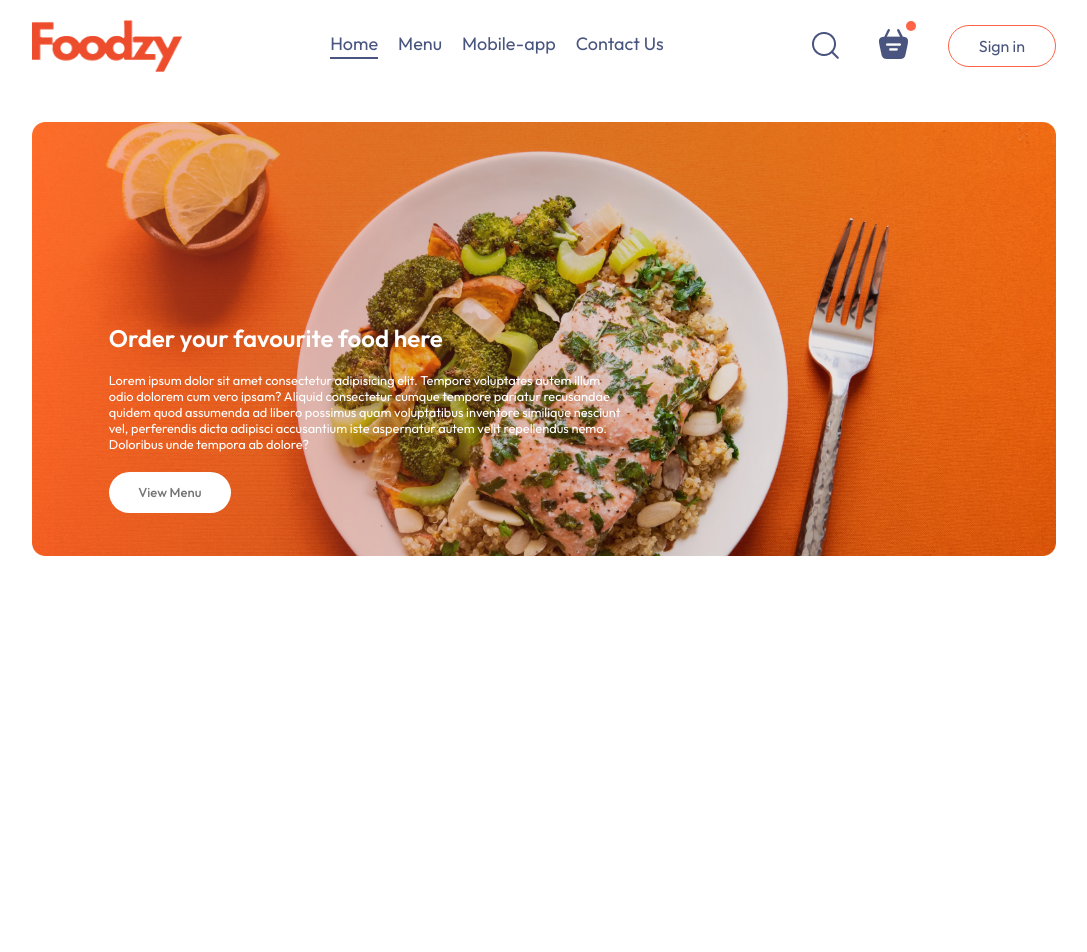
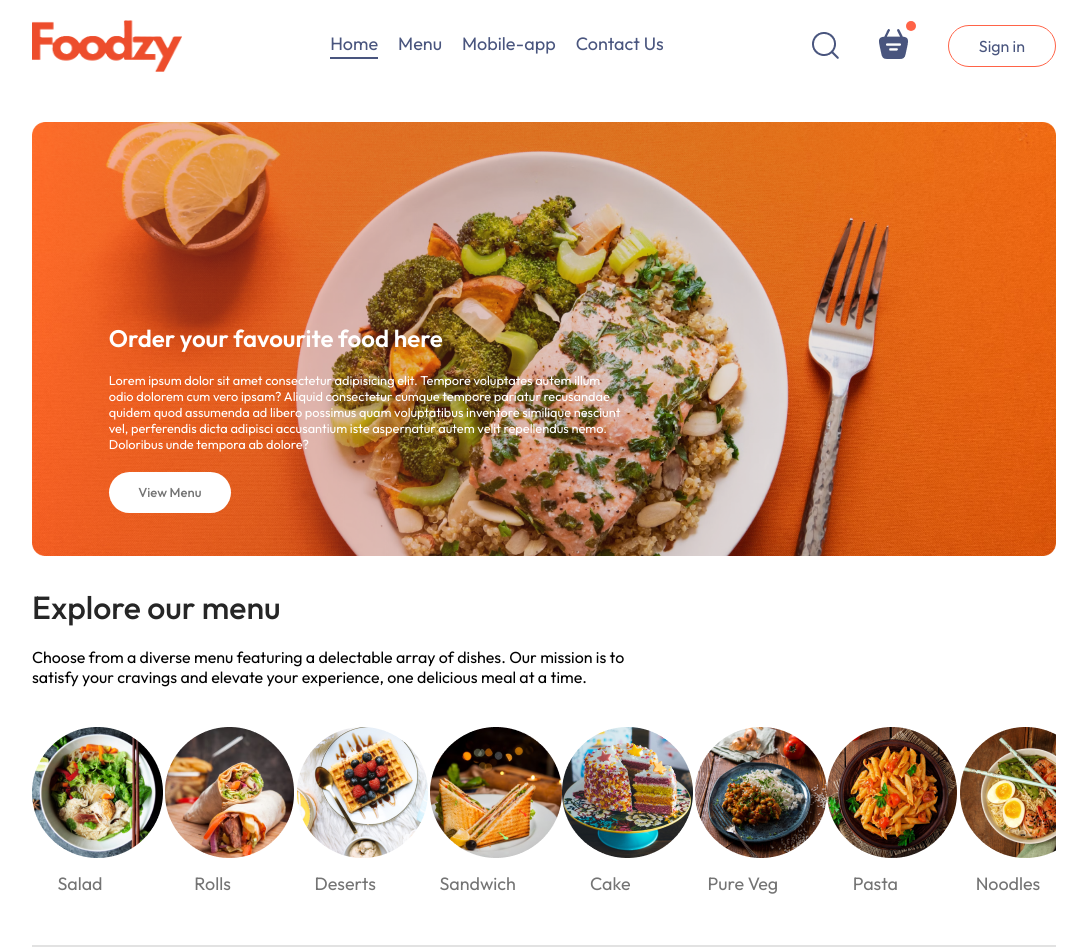
Before and after one commit to Muhammed-shamal/food-delivery-project, a React (Create React App) app: page / in a window 1280 px wide. Shown: the top 952 px of the page, without its empty margins (96-1183 px from the left). Before the commit the page ends 800 px from the top, so only its background shows below. Built offline with nearby package versions, Linux system fonts and the light colour scheme.

Commit message:
explore menu completed

```diff
--- a/src/components/ExploreMenu/ExploreMenu.css
+++ b/src/components/ExploreMenu/ExploreMenu.css
@@ -0,0 +1,57 @@
+.explore-menu {
+  display: flex;
+  flex-direction: column;
+  gap: 20px;
+}
+
+.explore-menu h1 {
+  color: #262626;
+  font-weight: 500;
+}
+
+.explore-menu-text {
+  max-width: 60%;
+  columns: #808080;
+}
+
+.explore-menu-list {
+  display: flex;
+  justify-content: space-between;
+  align-items: center;
+  gap: 30px;
+  text-align: center;
+  margin: 20px 0px;
+  overflow-x: scroll;
+}
+
+.explore-menu-list::-webkit-scrollbar {
+  display: none;
+}
+
+.explore-menu-list-item {
+    width: 7.5vw;
+    min-width: 80px;
+    cursor: pointer;
+    border-radius: 50%;
+    transition: 0.2s;
+}
+
+.explore-menu-list-item p {
+    margin-top: 10px;
+    color: #747474;
+    font-size: max(1.4vw, 16px);
+    cursor: pointer;
+}
+
+.explore-menu hr {
+    margin: 10px 0px;
+    height: 2px;
+    background-color: #e2e2e2;
+    border: none;
+}
+
+.explore-menu-list-item .active {
+    border: 4px solid tomato;
+    padding: 2px;
+    border-radius: 50%;
+}
--- a/src/components/ExploreMenu/ExploreMenu.jsx
+++ b/src/components/ExploreMenu/ExploreMenu.jsx
@@ -1,10 +1,28 @@
-import React from 'react'
-import './ExploreMenu.css'
+import React from "react";
+import "./ExploreMenu.css";
 
-function ExploreMenu() {
+import { menu_list } from "../../assets/assets";
+
+function ExploreMenu({category, setCategory}) {
   return (
-    <div>ExploreMenu</div>
-  )
+    <div id="explore-menu" className="explore-menu">
+      <h1>Explore our menu</h1>
+      <p className="explore-menu-text">
+        Choose from a diverse menu featuring a delectable array of dishes. Our
+        mission is to satisfy your cravings and elevate your experience, one
+        delicious meal at a time.
+      </p>
+      <div className="explore-menu-list">
+        {menu_list.map((item, index) => (
+          <div onClick={()=>setCategory(prev=>prev===item.menu_name?"All":item.menu_name)} key={index} className="explore-menu-list-item">
+            <img className={category===item.menu_name?"active":""} src={item.menu_image} alt="" />
+            <p>{item.menu_name}</p>
+          </div>
+        ))}
+      </div>
+      <hr />
+    </div>
+  );
 }
 
-export default ExploreMenu
+export default ExploreMenu;
--- /dev/null
+++ b/src/context/StoreContext.jsx
@@ -0,0 +1,18 @@
+import { createContext } from "react";
+import { food_list } from "../assets/assets";
+
+export const StoreContext = createContext(null);
+
+const StoreContextProvider = (props) => {
+  const contextValue = {
+    food_list,
+  };
+
+  return (
+    <StoreContext.Provider value={contextValue}>
+      {props.children}
+    </StoreContext.Provider>
+  );
+};
+
+export default StoreContextProvider;
--- a/src/index.js
+++ b/src/index.js
@@ -3,10 +3,13 @@
 import "./index.css";
 import App from "./App";
 import { BrowserRouter } from "react-router-dom";
+import StoreContextProvider from "./context/StoreContext"
 
 const root = ReactDOM.createRoot(document.getElementById("root"));
 root.render(
   <BrowserRouter>
-    <App />
+    <StoreContextProvider>
+      <App />
+    </StoreContextProvider>
   </BrowserRouter>
 );
--- a/src/pages/Home/Home.jsx
+++ b/src/pages/Home/Home.jsx
@@ -1,13 +1,17 @@
-import React from 'react'
-import './Home.css'
-import Header from '../../components/Header/Header'
+import React, { useState } from "react";
+import "./Home.css";
+import Header from "../../components/Header/Header";
+import ExploreMenu from "../../components/ExploreMenu/ExploreMenu";
 
 function Home() {
+  const [category, setCategory] = useState("All");
+
   return (
     <div>
-        <Header/>
+      <Header />
+      <ExploreMenu category={category} setCategory={setCategory} />
     </div>
-  )
+  );
 }
 
-export default Home
+export default Home;
```
